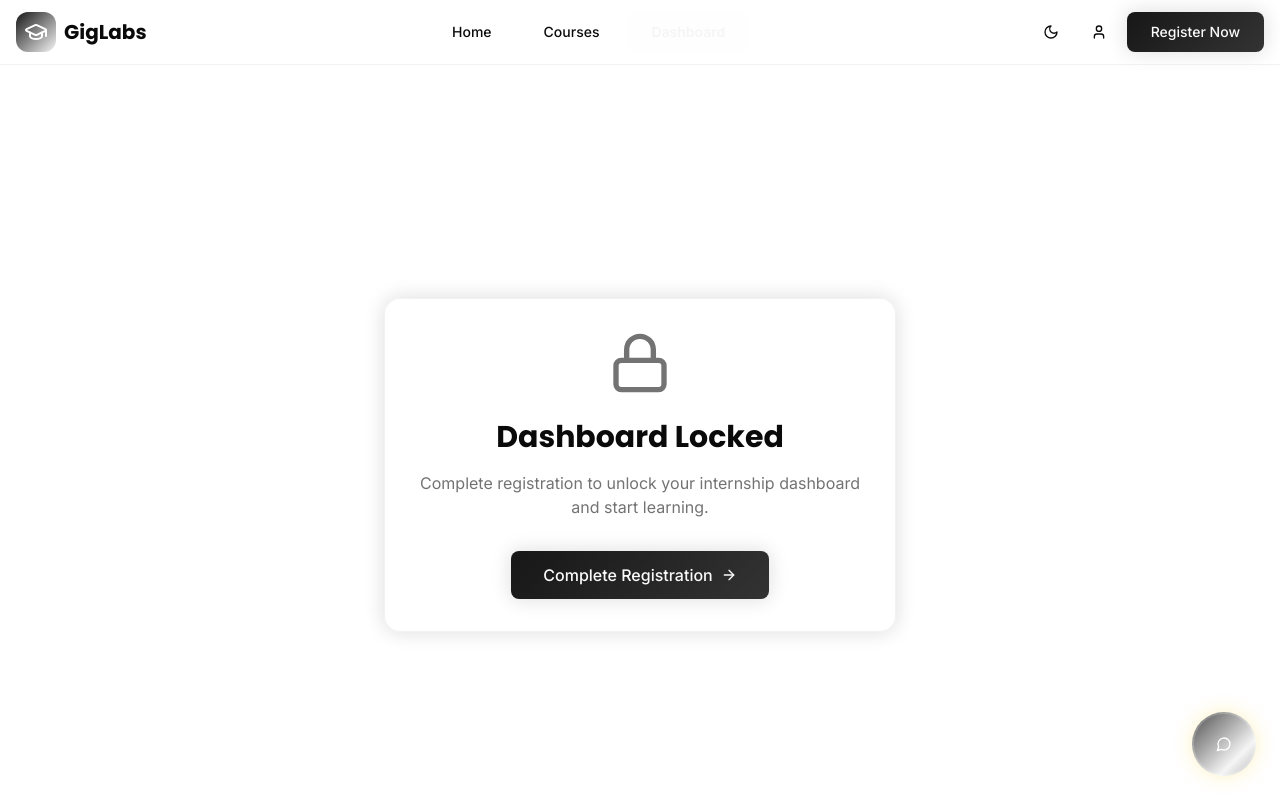
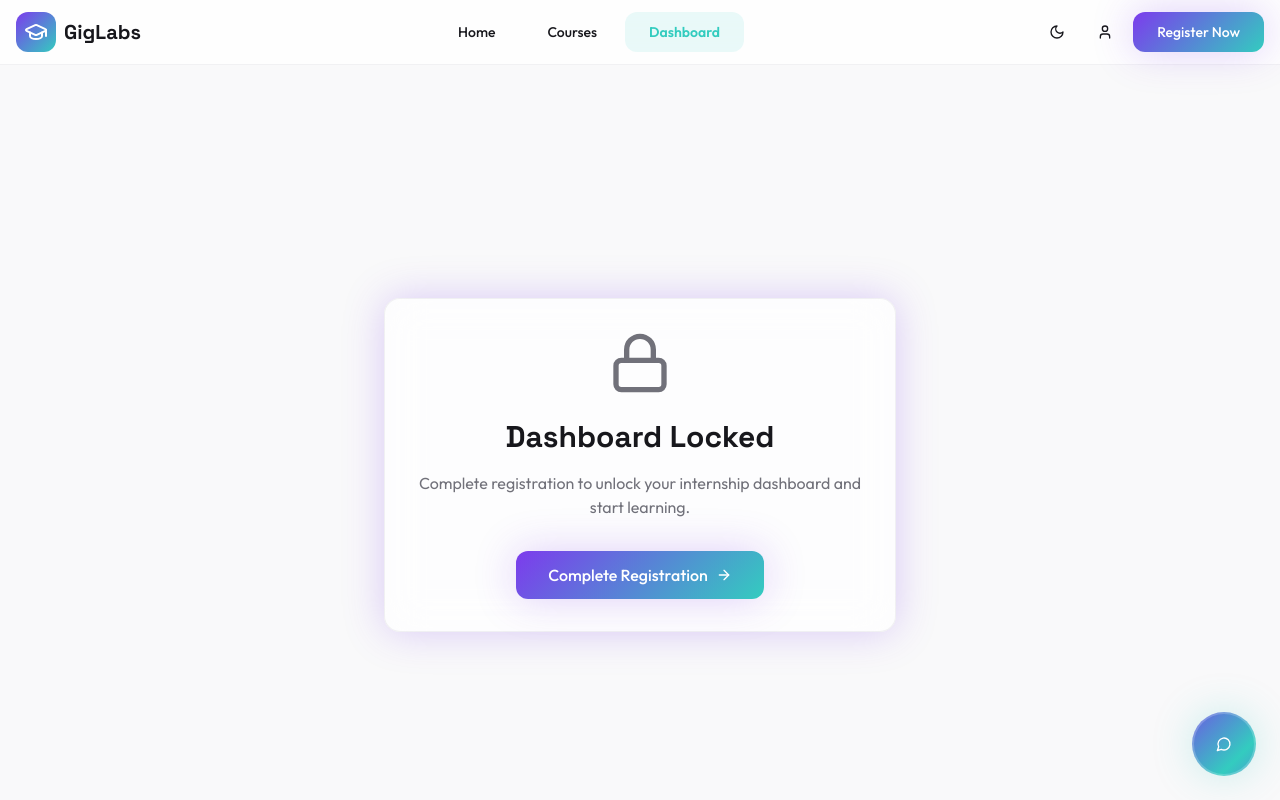
Before and after one commit to MDharunPrasad/Giglabs-intern, a React (Vite) app: page /dashboard in a window 1280 px wide. Shown: the top 800 px of the page. Built offline with nearby package versions, Linux system fonts and the light colour scheme; the HTML template or start-up script is replaced by a standard one.

Commit message:
Refactor: Apply new website design

```diff
--- a/index.html
+++ b/index.html
@@ -2,13 +2,14 @@
 <html lang="en">
   <head>
     <meta charset="UTF-8" />
+    <link rel="icon" type="image/x-icon" href="/favicon.ico" />
+    <link rel="preconnect" href="https://fonts.googleapis.com">
+    <link rel="preconnect" href="https://fonts.gstatic.com" crossorigin>
+    <link href="https://fonts.googleapis.com/css2?family=Outfit:wght@300;400;500;600;700;800&family=Space+Grotesk:wght@400;500;600;700&display=swap" rel="stylesheet">
     <meta name="viewport" content="width=device-width, initial-scale=1.0" />
     <title>GigLabs - Internship + LMS Platform</title>
     <meta name="description" content="Join GigLabs for gamified internships and hands-on learning experience" />
     <meta name="author" content="GigLabs" />
-    <link rel="preconnect" href="https://fonts.googleapis.com">
-    <link rel="preconnect" href="https://fonts.gstatic.com" crossorigin>
-    <link href="https://fonts.googleapis.com/css2?family=Inter:wght@300;400;500;600;700&family=Poppins:wght@600;700;800&display=swap" rel="stylesheet">
 
     <meta property="og:title" content="GigLabs - Internship + LMS Platform" />
     <meta property="og:description" content="Join GigLabs for gamified internships and hands-on learning experience" />
--- a/src/index.css
+++ b/src/index.css
@@ -8,118 +8,120 @@ All colors MUST be HSL.
 
 @layer base {
   :root {
-    --background: 0 0% 100%;
-    --foreground: 0 0% 3.9%;
+    --background: 240 10% 98%;
+    --foreground: 240 10% 10%;
 
     --card: 0 0% 100%;
-    --card-foreground: 0 0% 3.9%;
+    --card-foreground: 240 10% 10%;
 
     --popover: 0 0% 100%;
-    --popover-foreground: 0 0% 3.9%;
+    --popover-foreground: 240 10% 10%;
 
-    --primary: 0 0% 9%;
-    --primary-foreground: 0 0% 98%;
-    --primary-hover: 0 0% 15%;
+    --primary: 262 83% 58%;
+    --primary-foreground: 0 0% 100%;
+    --primary-hover: 262 83% 65%;
 
-    --secondary: 0 0% 96.1%;
-    --secondary-foreground: 0 0% 9%;
+    --secondary: 240 4.8% 95.9%;
+    --secondary-foreground: 240 10% 10%;
 
-    --muted: 0 0% 96.1%;
-    --muted-foreground: 0 0% 45.1%;
+    --muted: 240 4.8% 95.9%;
+    --muted-foreground: 240 3.8% 46.1%;
 
-    --accent: 0 0% 96.1%;
-    --accent-foreground: 0 0% 9%;
-    --accent-hover: 0 0% 90%;
+    --accent: 175 60% 50%;
+    --accent-foreground: 0 0% 100%;
+    --accent-hover: 175 60% 58%;
 
-    --gold: 47.9 95.8% 53.1%;
-    --gold-foreground: 0 0% 9%;
+    --gold: 45 93% 58%;
+    --gold-foreground: 240 10% 10%;
 
     --destructive: 0 84.2% 60.2%;
-    --destructive-foreground: 0 0% 98%;
+    --destructive-foreground: 0 0% 100%;
 
-    --border: 0 0% 89.8%;
-    --input: 0 0% 89.8%;
-    --ring: 0 0% 3.9%;
+    --border: 240 5.9% 90%;
+    --input: 240 5.9% 90%;
+    --ring: 262 83% 58%;
 
-    --radius: 0.5rem;
+    --radius: 0.75rem;
 
-    --sidebar-background: 0 0% 98%;
-    --sidebar-foreground: 0 0% 9%;
-    --sidebar-primary: 0 0% 9%;
-    --sidebar-primary-foreground: 0 0% 98%;
-    --sidebar-accent: 0 0% 96.1%;
-    --sidebar-accent-foreground: 0 0% 9%;
-    --sidebar-border: 0 0% 89.8%;
-    --sidebar-ring: 0 0% 3.9%;
+    --sidebar-background: 0 0% 100%;
+    --sidebar-foreground: 240 10% 10%;
+    --sidebar-primary: 262 83% 58%;
+    --sidebar-primary-foreground: 0 0% 100%;
+    --sidebar-accent: 240 4.8% 95.9%;
+    --sidebar-accent-foreground: 240 10% 10%;
+    --sidebar-border: 240 5.9% 90%;
+    --sidebar-ring: 262 83% 58%;
 
     /* Gradients */
-    --gradient-primary: linear-gradient(135deg, hsl(0 0% 9%) 0%, hsl(0 0% 20%) 100%);
-    --gradient-accent: linear-gradient(135deg, hsl(0 0% 96.1%) 0%, hsl(0 0% 89.8%) 100%);
-    --gradient-gold: linear-gradient(135deg, hsl(47.9 95.8% 53.1%) 0%, hsl(47.9 95.8% 63.1%) 100%);
+    --gradient-primary: linear-gradient(135deg, hsl(262 83% 58%) 0%, hsl(175 60% 50%) 100%);
+    --gradient-accent: linear-gradient(135deg, hsl(175 60% 50%) 0%, hsl(195 75% 55%) 100%);
+    --gradient-gold: linear-gradient(135deg, hsl(45 93% 58%) 0%, hsl(38 90% 50%) 100%);
+    --gradient-card: linear-gradient(135deg, hsl(262 83% 58% / 0.05) 0%, hsl(175 60% 50% / 0.05) 100%);
 
     /* Shadows */
-    --shadow-sm: 0 1px 2px 0 rgb(0 0 0 / 0.05);
-    --shadow-md: 0 4px 6px -1px rgb(0 0 0 / 0.1), 0 2px 4px -2px rgb(0 0 0 / 0.1);
-    --shadow-lg: 0 10px 15px -3px rgb(0 0 0 / 0.1), 0 4px 6px -4px rgb(0 0 0 / 0.1);
-    --shadow-glow: 0 0 20px hsl(0 0% 9% / 0.15);
-    --shadow-accent-glow: 0 0 20px hsl(47.9 95.8% 53.1% / 0.25);
+    --shadow-sm: 0 1px 3px 0 rgb(0 0 0 / 0.05);
+    --shadow-md: 0 4px 12px -2px rgb(0 0 0 / 0.08);
+    --shadow-lg: 0 20px 25px -5px rgb(0 0 0 / 0.1), 0 8px 10px -6px rgb(0 0 0 / 0.05);
+    --shadow-glow: 0 0 40px hsl(262 83% 58% / 0.25);
+    --shadow-accent-glow: 0 0 40px hsl(175 60% 50% / 0.25);
 
     /* Transitions */
-    --transition-base: all 200ms ease-in-out;
-    --transition-slow: all 300ms ease-in-out;
+    --transition-base: all 250ms cubic-bezier(0.4, 0, 0.2, 1);
+    --transition-slow: all 400ms cubic-bezier(0.4, 0, 0.2, 1);
   }
 
   .dark {
-    --background: 0 0% 3.9%;
-    --foreground: 0 0% 98%;
+    --background: 240 10% 8%;
+    --foreground: 240 5% 96%;
 
-    --card: 0 0% 3.9%;
-    --card-foreground: 0 0% 98%;
+    --card: 240 10% 10%;
+    --card-foreground: 240 5% 96%;
 
-    --popover: 0 0% 3.9%;
-    --popover-foreground: 0 0% 98%;
+    --popover: 240 10% 10%;
+    --popover-foreground: 240 5% 96%;
 
-    --primary: 0 0% 98%;
-    --primary-foreground: 0 0% 9%;
-    --primary-hover: 0 0% 90%;
+    --primary: 262 83% 65%;
+    --primary-foreground: 0 0% 100%;
+    --primary-hover: 262 83% 72%;
 
-    --secondary: 0 0% 14.9%;
-    --secondary-foreground: 0 0% 98%;
+    --secondary: 240 3.7% 15.9%;
+    --secondary-foreground: 240 5% 96%;
 
-    --muted: 0 0% 14.9%;
-    --muted-foreground: 0 0% 63.9%;
+    --muted: 240 3.7% 15.9%;
+    --muted-foreground: 240 5% 64.9%;
 
-    --accent: 0 0% 14.9%;
-    --accent-foreground: 0 0% 98%;
-    --accent-hover: 0 0% 20%;
+    --accent: 175 60% 55%;
+    --accent-foreground: 0 0% 100%;
+    --accent-hover: 175 60% 62%;
 
-    --gold: 47.9 95.8% 53.1%;
-    --gold-foreground: 0 0% 9%;
+    --gold: 45 93% 58%;
+    --gold-foreground: 240 10% 10%;
 
-    --destructive: 0 62.8% 30.6%;
-    --destructive-foreground: 0 0% 98%;
+    --destructive: 0 62.8% 50.6%;
+    --destructive-foreground: 240 5% 96%;
 
-    --border: 0 0% 14.9%;
-    --input: 0 0% 14.9%;
-    --ring: 0 0% 83.1%;
+    --border: 240 3.7% 15.9%;
+    --input: 240 3.7% 15.9%;
+    --ring: 262 83% 65%;
 
-    --sidebar-background: 0 0% 3.9%;
-    --sidebar-foreground: 0 0% 98%;
-    --sidebar-primary: 0 0% 98%;
-    --sidebar-primary-foreground: 0 0% 9%;
-    --sidebar-accent: 0 0% 14.9%;
-    --sidebar-accent-foreground: 0 0% 98%;
-    --sidebar-border: 0 0% 14.9%;
-    --sidebar-ring: 0 0% 83.1%;
+    --sidebar-background: 240 10% 7%;
+    --sidebar-foreground: 240 5% 96%;
+    --sidebar-primary: 262 83% 65%;
+    --sidebar-primary-foreground: 0 0% 100%;
+    --sidebar-accent: 240 3.7% 15.9%;
+    --sidebar-accent-foreground: 240 5% 96%;
+    --sidebar-border: 240 3.7% 15.9%;
+    --sidebar-ring: 262 83% 65%;
 
     /* Gradients */
-    --gradient-primary: linear-gradient(135deg, hsl(0 0% 98%), hsl(0 0% 80%));
-    --gradient-secondary: linear-gradient(135deg, hsl(0 0% 80%), hsl(0 0% 98%));
-    --gradient-gold: linear-gradient(135deg, hsl(47.9 95.8% 53.1%), hsl(38 90% 50%));
+    --gradient-primary: linear-gradient(135deg, hsl(262 83% 65%), hsl(175 60% 55%));
+    --gradient-secondary: linear-gradient(135deg, hsl(175 60% 55%), hsl(195 75% 60%));
+    --gradient-gold: linear-gradient(135deg, hsl(45 93% 58%), hsl(38 90% 50%));
+    --gradient-card: linear-gradient(135deg, hsl(262 83% 65% / 0.1) 0%, hsl(175 60% 55% / 0.1) 100%);
 
     /* Shadows */
-    --shadow-glow: 0 0 30px hsl(0 0% 98% / 0.15);
-    --shadow-accent-glow: 0 0 30px hsl(47.9 95.8% 53.1% / 0.25);
+    --shadow-glow: 0 0 50px hsl(262 83% 65% / 0.3);
+    --shadow-accent-glow: 0 0 50px hsl(175 60% 55% / 0.3);
   }
 }
 
@@ -170,9 +172,22 @@ All colors MUST be HSL.
     background: var(--gradient-gold);
   }
 
+  .gradient-card {
+    background: var(--gradient-card);
+  }
+
   .glass-card {
-    background: hsl(var(--card) / 0.6);
-    backdrop-filter: blur(12px);
+    background: hsl(var(--card) / 0.7);
+    backdrop-filter: blur(20px);
     border: 1px solid hsl(var(--border) / 0.5);
   }
+
+  .hover-lift {
+    transition: var(--transition-base);
+  }
+
+  .hover-lift:hover {
+    transform: translateY(-4px);
+    box-shadow: var(--shadow-lg);
+  }
 }
--- a/tailwind.config.ts
+++ b/tailwind.config.ts
@@ -14,8 +14,8 @@ export default {
     },
     extend: {
       fontFamily: {
-        sans: ['Inter', 'system-ui', 'sans-serif'],
-        display: ['Poppins', 'system-ui', 'sans-serif'],
+        sans: ['Outfit', 'system-ui', 'sans-serif'],
+        display: ['Space Grotesk', 'system-ui', 'sans-serif'],
       },
       colors: {
         border: "hsl(var(--border))",
```
